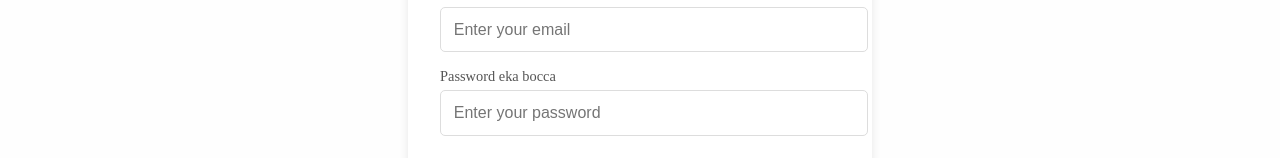
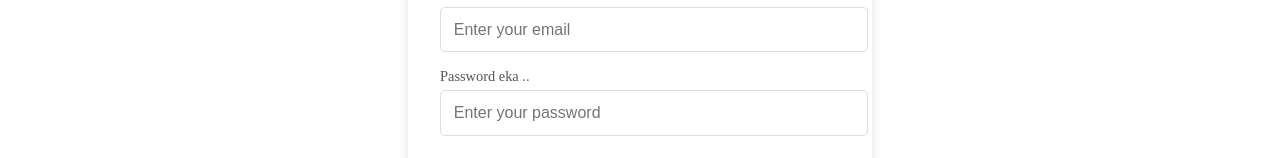
Before and after one commit to cepdnaclk/e20-3yp-Vascueye, a React (Create React App) app in the folder code/web-frontend/: page /signin in a window 1280 px wide. Shown: the part 321-479 px from the top of the page. Built offline with nearby package versions, Linux system fonts and the light colour scheme; no server answers.

Commit message:
final deploy

```diff
--- a/code/web-frontend/src/pages/SignIn.jsx
+++ b/code/web-frontend/src/pages/SignIn.jsx
@@ -12,7 +12,7 @@ const SignIn = () => {
   const navigate = useNavigate();
 
   // const API_URL = process.env.REACT_APP_API_URL || " http://localhost:5000/api";
-  const API_URL ="http://34.236.22.30:5000/api";
+  const API_URL ="https://vescueyebackend.duckdns.org/api";
   console.log("API_URL:", API_URL);
 
   // Redirect if already logged in
@@ -75,7 +75,7 @@ const SignIn = () => {
         </div>
 
         <div className="input-group">
-          <label htmlFor="password">Password eka bocca</label>
+          <label htmlFor="password">Password eka ..</label>
           <input
             type={showPassword ? "text" : "password"}
             id="password"
```
